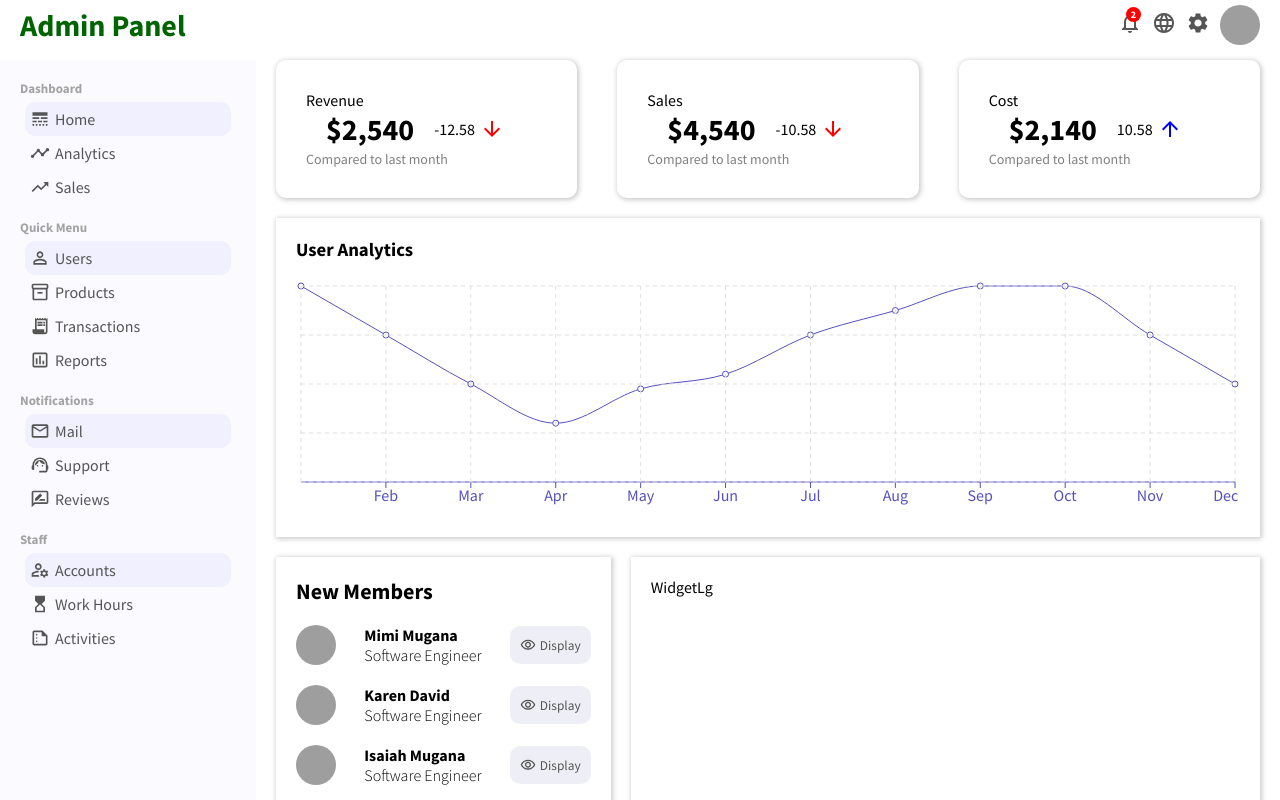
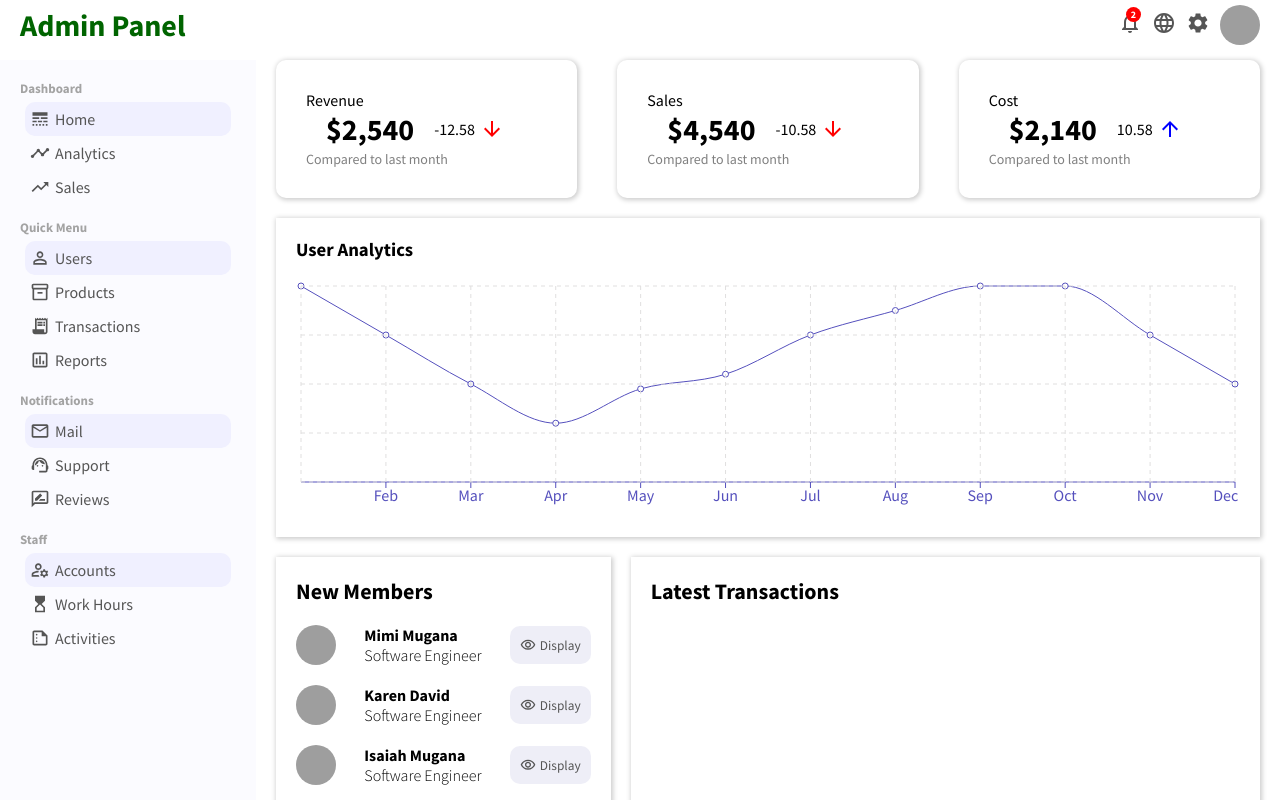
Before and after one commit to PJMantoss/admin_panel, a React (Create React App) app: page / in a window 1280 px wide. Shown: the top 800 px of the page. Built offline with nearby package versions, Linux system fonts and the light colour scheme; grey boxes are pictures that could not be loaded.

Commit message:
update large Widget component

```diff
--- a/src/components/widgetLg/WidgetLg.js
+++ b/src/components/widgetLg/WidgetLg.js
@@ -3,7 +3,11 @@ import './widgetLg.css';
 
 function WidgetLg() {
   return (
-    <div className='widgetLg'>WidgetLg</div>
+    <div className='widgetLg'>
+      <h3 className='widgetLgTitle'>
+        Latest Transactions
+      </h3>
+    </div>
   )
 }
 
--- a/src/components/widgetLg/widgetLg.css
+++ b/src/components/widgetLg/widgetLg.css
@@ -4,3 +4,8 @@
     -webkit-box-shadow: 1px 1px 5px 1px #CCCCCC;
     box-shadow: 1px 1px 5px 1px #CCCCCC;
 }
+
+.widgetLgTitle{
+    font-size: 22px;
+    font-weight: bold;
+}
```
